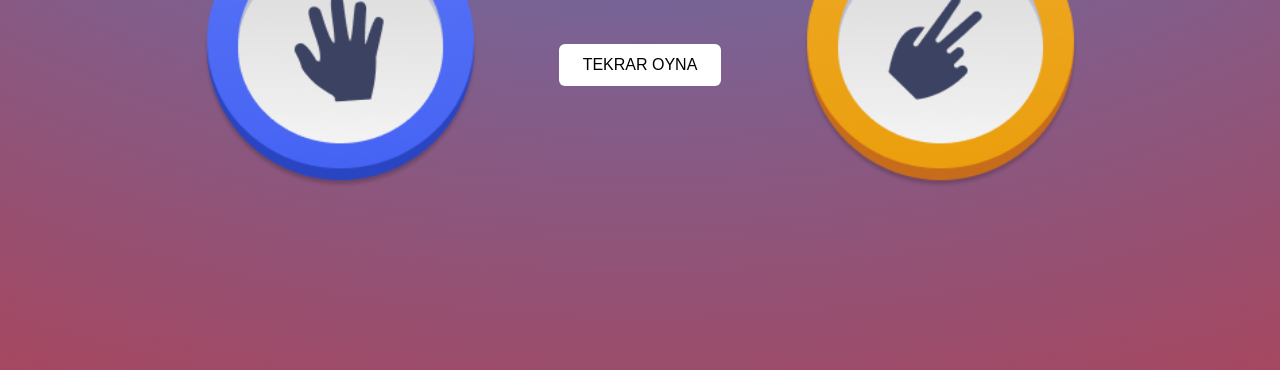
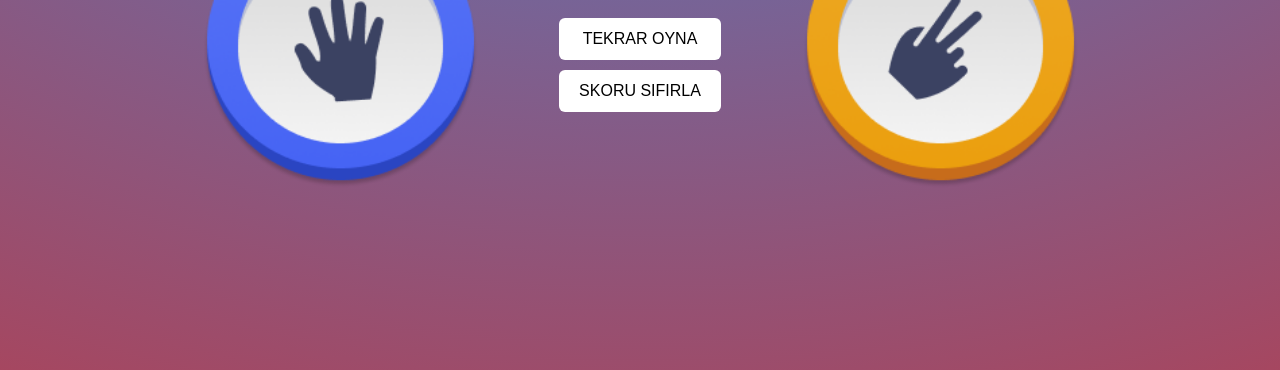
Before and after one commit to cetinsangu/tas_kagit_makas, a plain HTML site: page index.html in a window 1280 px wide. Both pictures are taken after a click on the picture 520 px from the left and 400 px from the top of the page. Shown: the part 430-800 px from the top of the page. Drawn offline with Linux system fonts and the light colour scheme.

Commit message:
resetscore özelliği eklendi

```diff
--- a/css/styles.css
+++ b/css/styles.css
@@ -140,6 +140,21 @@ body {
   transform: translate3d(0px, -2px, 0px);
 }
 
+.contest .resetScore {
+  color: hsl(0, 0%, 0%);
+  background-color: white;
+  padding: 12px 20px;
+  border-radius: 6px;
+  cursor: pointer;
+  transition: all 0.25s;
+  margin-top: 10px;
+}
+
+.resetScore:hover {
+  background: #ff0050;
+  transform: translate3d(0px, -2px, 0px);
+}
+
 .contest .handImageContainer {
   display: flex;
   justify-content: center;
--- a/index.html
+++ b/index.html
@@ -44,6 +44,7 @@
         <div class="referee">
           <div class="decision"><h1>YOU WIN!</h1></div>
           <div class="newGame" onclick="restartGame()">TEKRAR OYNA</div>
+          <div class="resetScore" onclick="resetScore()">SKORU SIFIRLA</div>
         </div>
         <div class="computerhand">
           <h1>ÇETİN</h1>
--- a/js/index.js
+++ b/js/index.js
@@ -85,3 +85,8 @@ const setScore = (newScore) => {
   SCORE = newScore;
   document.querySelector(".score h1").innerText = newScore;
 };
+
+const resetScore = () => {
+  SCORE = 0;
+  document.querySelector(".score h1").innerText = SCORE;
+};
```
